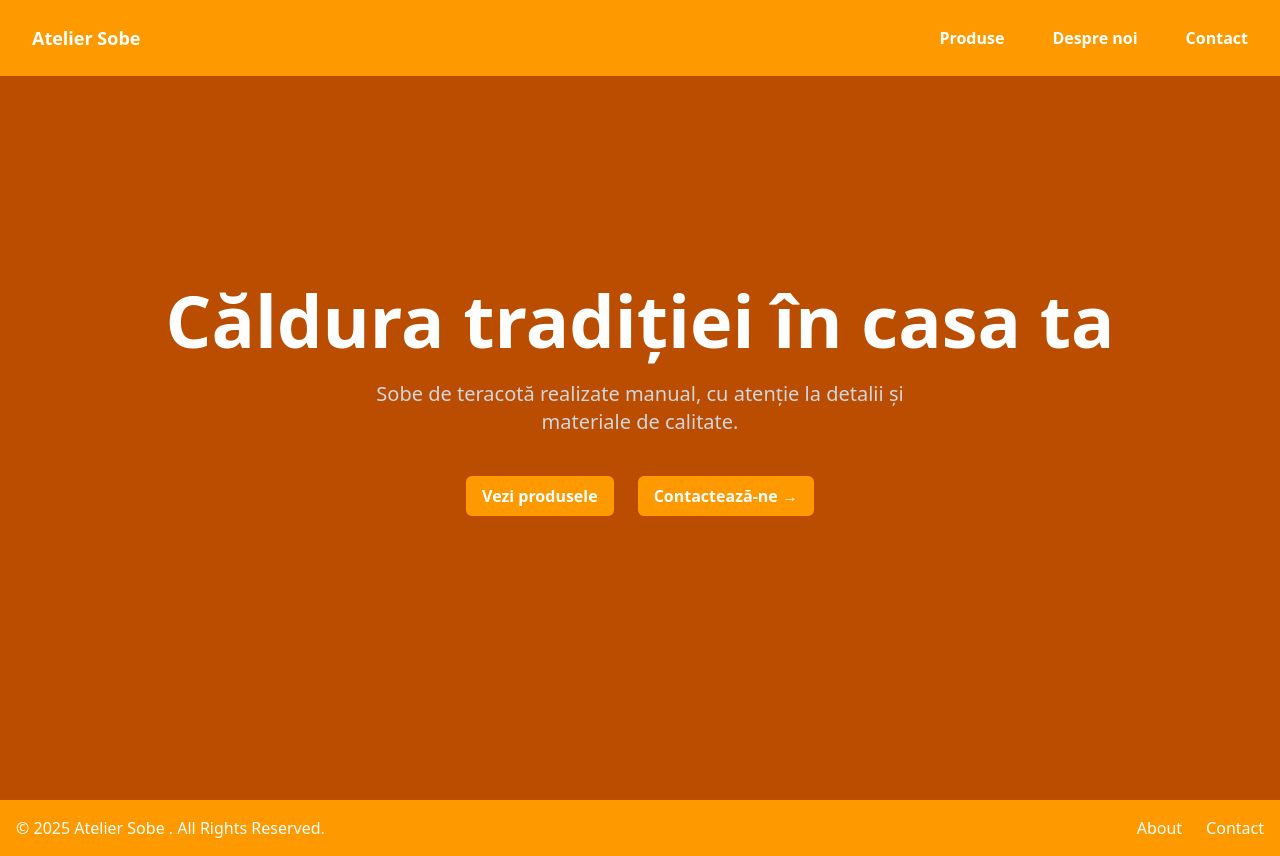
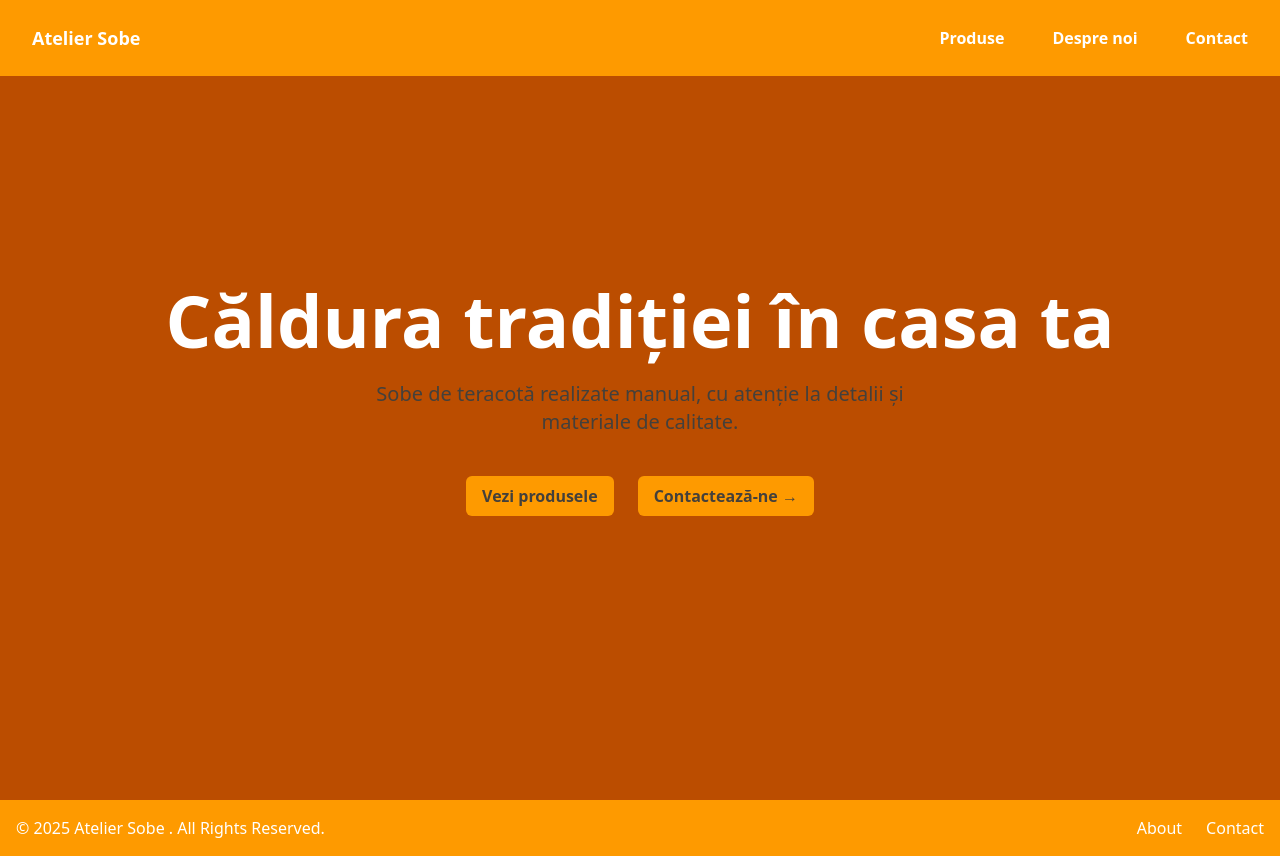
Before and after one commit to NeRrO106/website_sobe_de_teracota, a React (Vite) app: page / in a window 1280 px wide. Built offline with nearby package versions, Linux system fonts and the light colour scheme.

Commit message:
Updated Home page

```diff
--- a/src/pages/Home.tsx
+++ b/src/pages/Home.tsx
@@ -5,20 +5,20 @@ function Home() {
         <h1 className="text-5xl sm:text-7xl font-bold text-white">
           Căldura tradiției în casa ta
         </h1>
-        <p className="mt-6 text-lg sm:text-xl text-gray-300 max-w-xl">
+        <p className="mt-6 text-lg sm:text-xl text-stone-700 max-w-xl">
           Sobe de teracotă realizate manual, cu atenție la detalii și materiale
           de calitate.
         </p>
         <div className="mt-10 flex gap-x-6">
           <a
             href="/products"
-            className="px-4 py-2 bg-amber-500 text-white rounded-md font-semibold hover:bg-amber-600"
+            className="px-4 py-2 bg-amber-500 text-stone-700 rounded-md font-semibold hover:bg-amber-600 hover:scale-105 transition-transform hover:text-white"
           >
             Vezi produsele
           </a>
           <a
             href="/contact"
-            className="px-4 py-2 bg-amber-500 text-white rounded-md font-semibold hover:bg-amber-600"
+            className="px-4 py-2 bg-amber-500 text-stone-700 rounded-md font-semibold hover:bg-amber-600 hover:scale-105 transition-transform hover:text-white"
           >
             Contactează-ne →
           </a>
```
